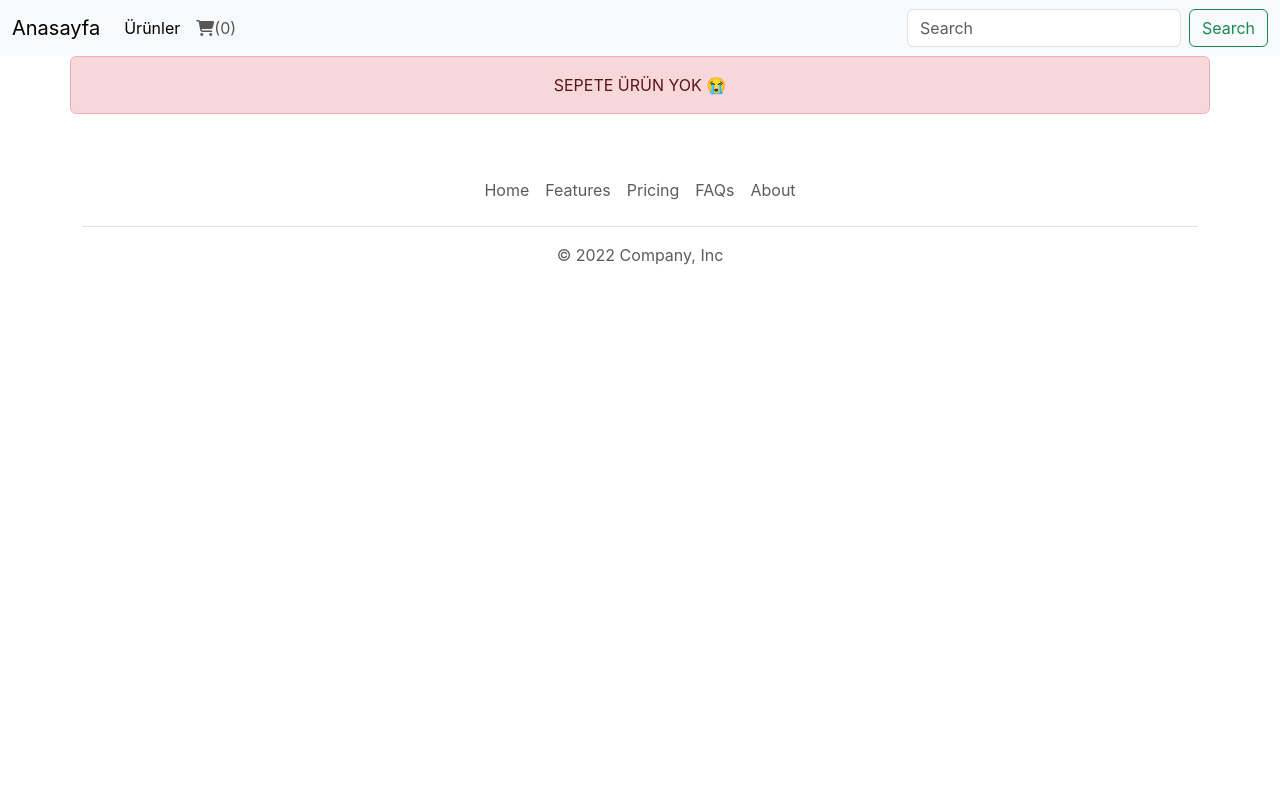
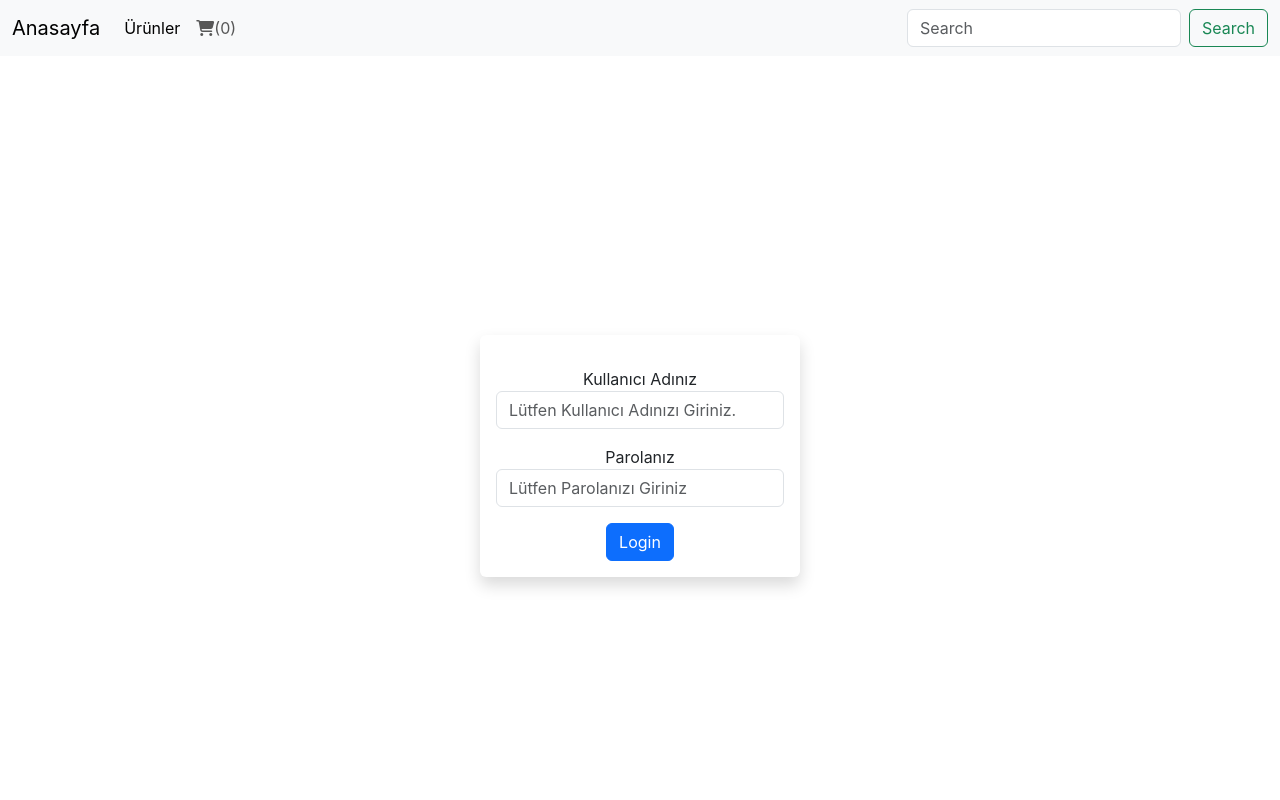
Before and after one commit to cengizhansahin/react-redux, a React (Create React App) app: page /cart in a window 1280 px wide. Shown: the top 800 px of the page. Built offline with nearby package versions, Linux system fonts and the light colour scheme.

Commit message:
login işlemi kısmi yapıldı

```diff
--- a/src/App.js
+++ b/src/App.js
@@ -7,6 +7,7 @@ import Cart from "./components/Cart";
 import { ToastContainer } from "react-toastify";
 import Login from "./components/Login";
 import { useSelector } from "react-redux";
+import "react-toastify/dist/ReactToastify.css";
 
 function App() {
   const user = useSelector((state) => state.user.user);
@@ -15,9 +16,8 @@ function App() {
       <Navbar />
       <ToastContainer />
       <Routes>
-        <Route path="/login" element={<Login />} />
         <Route path="/" element={user ? <BookList /> : <Login />} />
-        <Route path="/cart" element={<Cart />} />
+        <Route path="/cart" element={user ? <Cart /> : <Login />} />
       </Routes>
       <Footer />
     </div>
--- a/src/components/BookList.jsx
+++ b/src/components/BookList.jsx
@@ -4,7 +4,6 @@ import { useDispatch, useSelector } from "react-redux";
 import { setBooks } from "../redux/bookSlice";
 import { addToCart } from "../redux/cartSlice";
 import { toast } from "react-toastify";
-import "react-toastify/dist/ReactToastify.css";
 
 function BookList() {
   const dispatch = useDispatch();
--- a/src/components/Login.jsx
+++ b/src/components/Login.jsx
@@ -1,7 +1,7 @@
 import axios from "axios";
 import React, { useState } from "react";
 import { useDispatch } from "react-redux";
-import { loginSuccess } from "../redux/userSlice";
+import { loginFail, loginSuccess } from "../redux/userSlice";
 import { useNavigate } from "react-router-dom";
 
 function Login() {
@@ -34,26 +34,41 @@ function Login() {
     //     console.log(err);
     //     alert("Giriş başarısız.");
     //   });
-
+    /***************************************************************** */
+    // try {
+    //   const response = await axios.post("https://dummyjson.com/auth/login", {
+    //     username,
+    //     password,
+    //   });
+    //   // console.log(response);
+    //   const data = response.data;
+    //   // console.log(data);
+    //   if (data) {
+    //     dispatch(loginSuccess(data));
+    //     navigate("/");
+    //   } else {
+    //     navigate("/login");
+    //   }
+    // } catch (error) {
+    //   console.log(error);
+    // }
+    /***************************************************************** */
     axios
       .post("https://dummyjson.com/auth/login", {
         username,
         password,
       })
       .then((res) => {
-        // console.log(res);
-        if (res.data.token) {
-          dispatch(loginSuccess(res.data.username));
-          // console.log(res.data.username);
+        const data = res.data;
+        if (data.token) {
+          dispatch(loginSuccess(data));
           navigate("/");
         } else {
-          console.log("kullanıcı adı veya parola hatalı");
-          navigate("/login");
+          dispatch(loginFail("Kullanıcı adı veya parola hatalı."));
         }
       })
-      .catch((error) => {
-        console.log(error);
-        navigate("/login");
+      .catch((err) => {
+        dispatch(loginFail("Giriş başarısız: " + err.message));
       });
   };
 
--- a/src/redux/userSlice.js
+++ b/src/redux/userSlice.js
@@ -2,6 +2,7 @@ const { createSlice } = require("@reduxjs/toolkit");
 
 const initialState = {
   user: null,
+  error: null,
 };
 const userSlice = createSlice({
   name: "user",
@@ -12,9 +13,13 @@ const userSlice = createSlice({
     },
     logoutSuccess: (state) => {
       state.user = null;
+      state.error = null;
+    },
+    loginFail: (state, action) => {
+      state.error = action.payload;
     },
   },
 });
 
-export const { loginSuccess, logoutSuccess } = userSlice.actions;
+export const { loginSuccess, logoutSuccess, loginFail } = userSlice.actions;
 export default userSlice.reducer;
```
